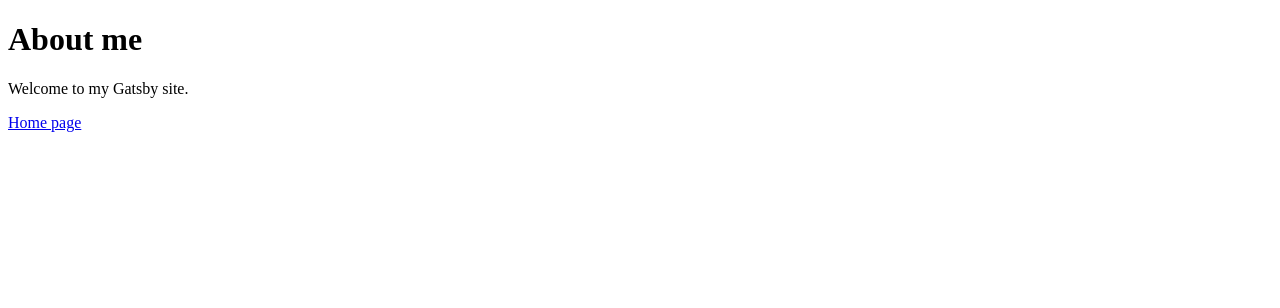
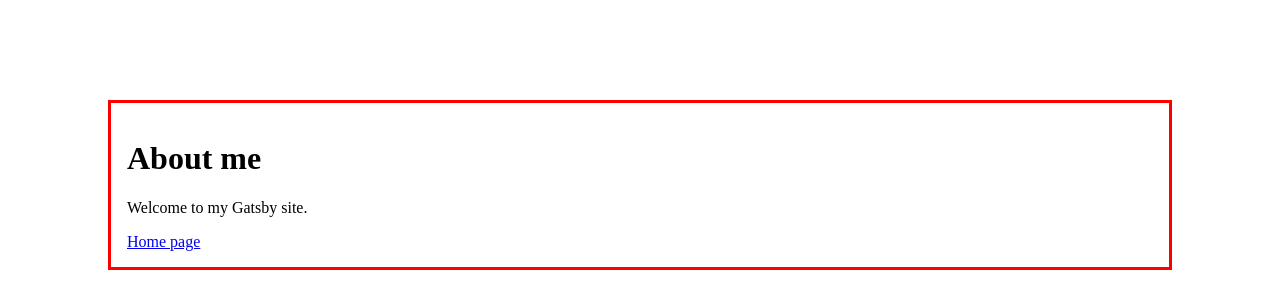
Before and after one commit to 1Mill/experiment-with-gatsby, a Gatsby site: page /about in a window 1280 px wide. Built offline with nearby package versions, Linux system fonts and the light colour scheme; Gatsby itself is replaced by a stand-in of ours.

Commit message:
Add layout with some styles

```diff
--- /dev/null
+++ b/src/layouts/default.js
@@ -0,0 +1,12 @@
+import React from 'react'
+
+const styles = {
+	border: '3px solid red',
+	margin: '100px',
+	padding: '1rem',
+}
+export default ({ children }) => (
+	<div style={ styles }>
+		{ children }
+	</div>
+)
--- a/src/pages/about.js
+++ b/src/pages/about.js
@@ -1,10 +1,13 @@
 import React from 'react'
+import Layout from '../layouts/default'
 import { Link } from 'gatsby'
 
 export default () => (
-	<main>
-		<h1>About me</h1>
-		<p>Welcome to my Gatsby site.</p>
-		<Link to='/'>Home page</Link>
-	</main>
+	<Layout>
+		<main>
+			<h1>About me</h1>
+			<p>Welcome to my Gatsby site.</p>
+			<Link to='/'>Home page</Link>
+		</main>
+	</Layout>
 )
```
